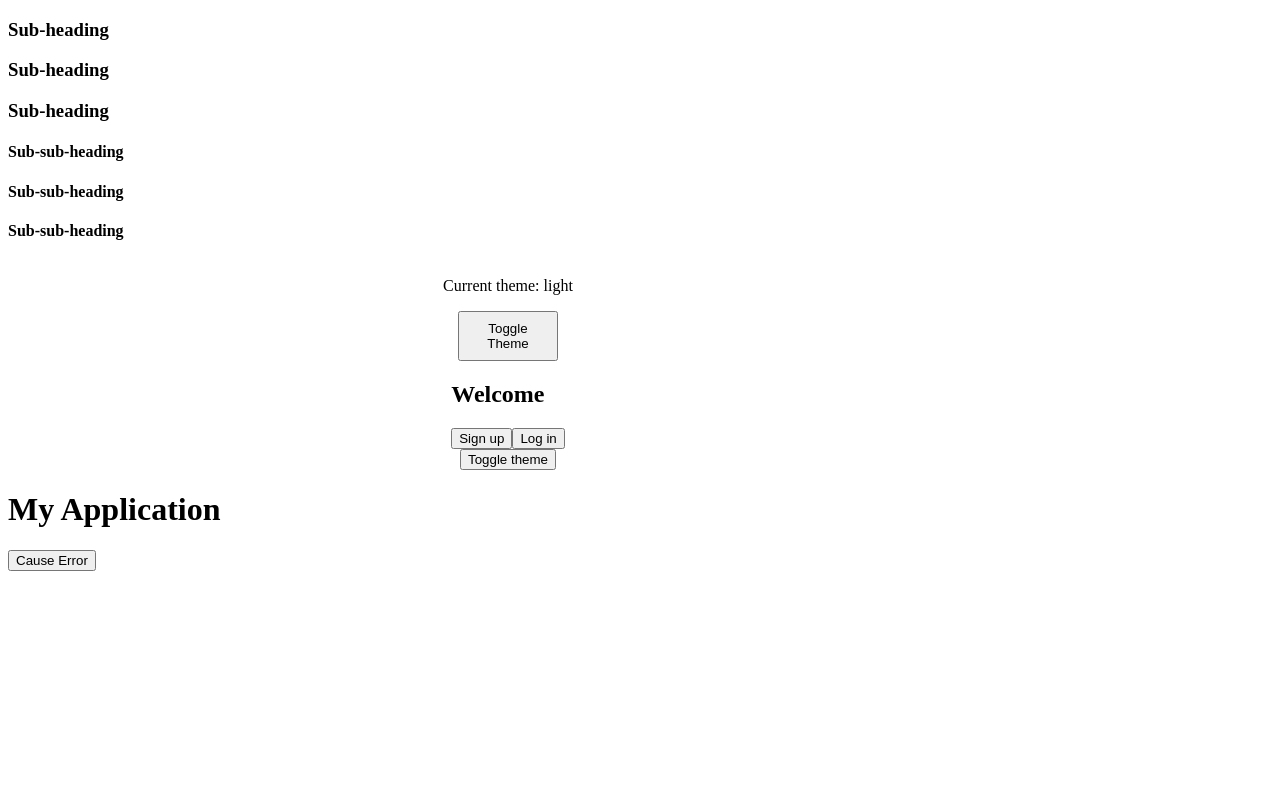
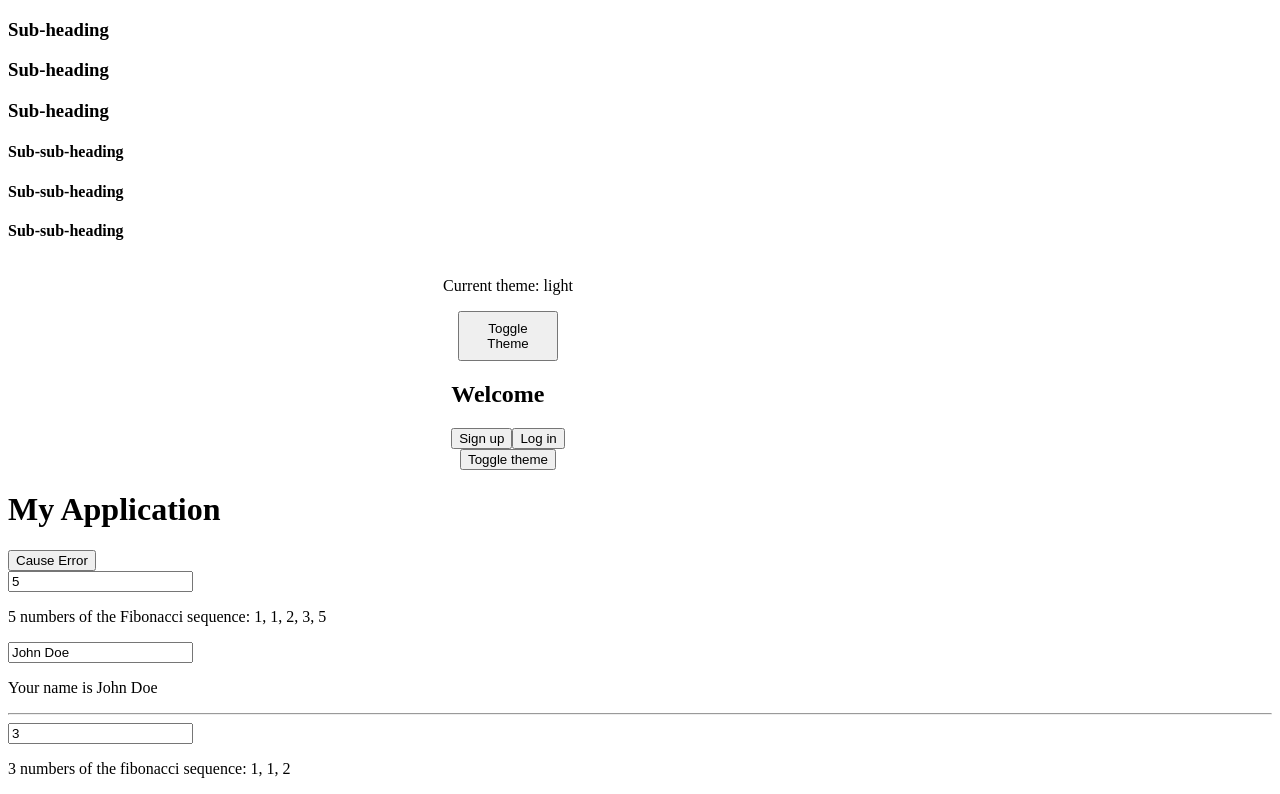
Before and after one commit to vietduongquoc-agilityio/hotel-management, a React (Vite) app in the folder examples-react/: page / in a window 1280 px wide. Shown: the part 292-1086 px from the top of the page. Before the commit the page ends 871 px from the top, so only its background shows below. Built offline with nearby package versions, Linux system fonts and the light colour scheme.

Commit message:
Implement elements useMemo examples

```diff
--- /dev/null
+++ b/examples-react/src/UseMemo/ExamplesUseMemo.tsx
@@ -0,0 +1,41 @@
+import React, {useState, useMemo} from 'react';
+
+interface Info {
+    name: string,
+    length: number
+}
+
+function AppUseMemo() {
+  const [length, set_length] = useState(3);
+  const [name, set_name] = useState('John Doe');
+
+  return (
+    <>
+      <input value={name} onChange={e => set_name(e.target.value)} />
+      <NameDisplay name={name} length={0}/>
+      <hr />
+      <input value={length} onChange={e => set_length(Number(e.target.value))} />
+      <FibDisplay length={length} name={''} />
+    </>
+  );
+}
+
+function FibDisplay({length}: Info) {
+  const numbers = useMemo(() => {
+    console.log('Calculating numbers...');
+    const result = [1, 1];
+    for (let i = 2; i < length; i++) {
+      result[i] = result[i - 1] + result[i - 2];
+    }
+    return result;
+  }, [length]);
+
+  return <p>{length} numbers of the fibonacci sequence: {numbers.join(', ')}</p>;
+}
+
+const NameDisplay = React.memo(function ({name}: Info) {
+  console.log('Rerendering name...');
+  return <p>Your name is {name}</p>;
+});
+
+export default AppUseMemo;
--- /dev/null
+++ b/examples-react/src/UseMemo/UseMemoApp.tsx
@@ -0,0 +1,51 @@
+import { useMemo, useState } from "react";
+
+interface FibonacciProp {
+  length: number;
+}
+
+function Fibonacci({ length }: FibonacciProp) {
+  const numbers = useMemo(() => {
+    console.log("Calculating Fibonacci sequence...");
+    const result = [1, 1];
+    for (let i = 2; i < length; i++) {
+      result[i] = result[i - 1] + result[i - 2];
+    }
+    return result;
+  }, [length]);
+
+  return (
+    <p>
+      {length} numbers of the Fibonacci sequence: {numbers.join(", ")}
+    </p>
+  );
+}
+//   const numbers = (() => {
+//     console.log('Calculating Fibonacci sequence...');
+//     const result = [1, 1];
+//     for (let i = 2; i < length; i++) {
+//       result[i] = result[i - 1] + result[i - 2];
+//     }
+//     return result;
+//   })();
+
+//   return <p>{length} numbers of the Fibonacci sequence: {numbers.join(', ')}</p>;
+// }
+
+
+function UseMemoApp() {
+  const [length, setLength] = useState(5);
+
+  return (
+    <div>
+      <input
+        type="number"
+        value={length}
+        onChange={(e) => setLength(Number(e.target.value))}
+      />
+      <Fibonacci length={length} />
+    </div>
+  );
+}
+
+export default UseMemoApp;
--- a/examples-react/src/main.tsx
+++ b/examples-react/src/main.tsx
@@ -6,6 +6,8 @@ import ContextPage from "./Context/ContextApp.tsx";
 import AppDL from "./UseContext/App.tsx";
 import UseContextPage from "./UseContext/ContextPage.tsx";
 import AppError from "./ErrorBoundary/App.tsx";
+import UseMemoApp from "./UseMemo/UseMemoApp.tsx";
+import AppUseMemo from "./UseMemo/ExamplesUseMemo.tsx";
 
 createRoot(document.getElementById("root") as HTMLElement).render(
   <StrictMode>
@@ -15,5 +17,7 @@ createRoot(document.getElementById("root") as HTMLElement).render(
       <AppDL />
       <UseContextPage />
       <AppError />
+      <UseMemoApp />
+      <AppUseMemo />
   </StrictMode>
 );
```
Also changed, not shown: 1 other file (tests, documents, lock files or other folders).
